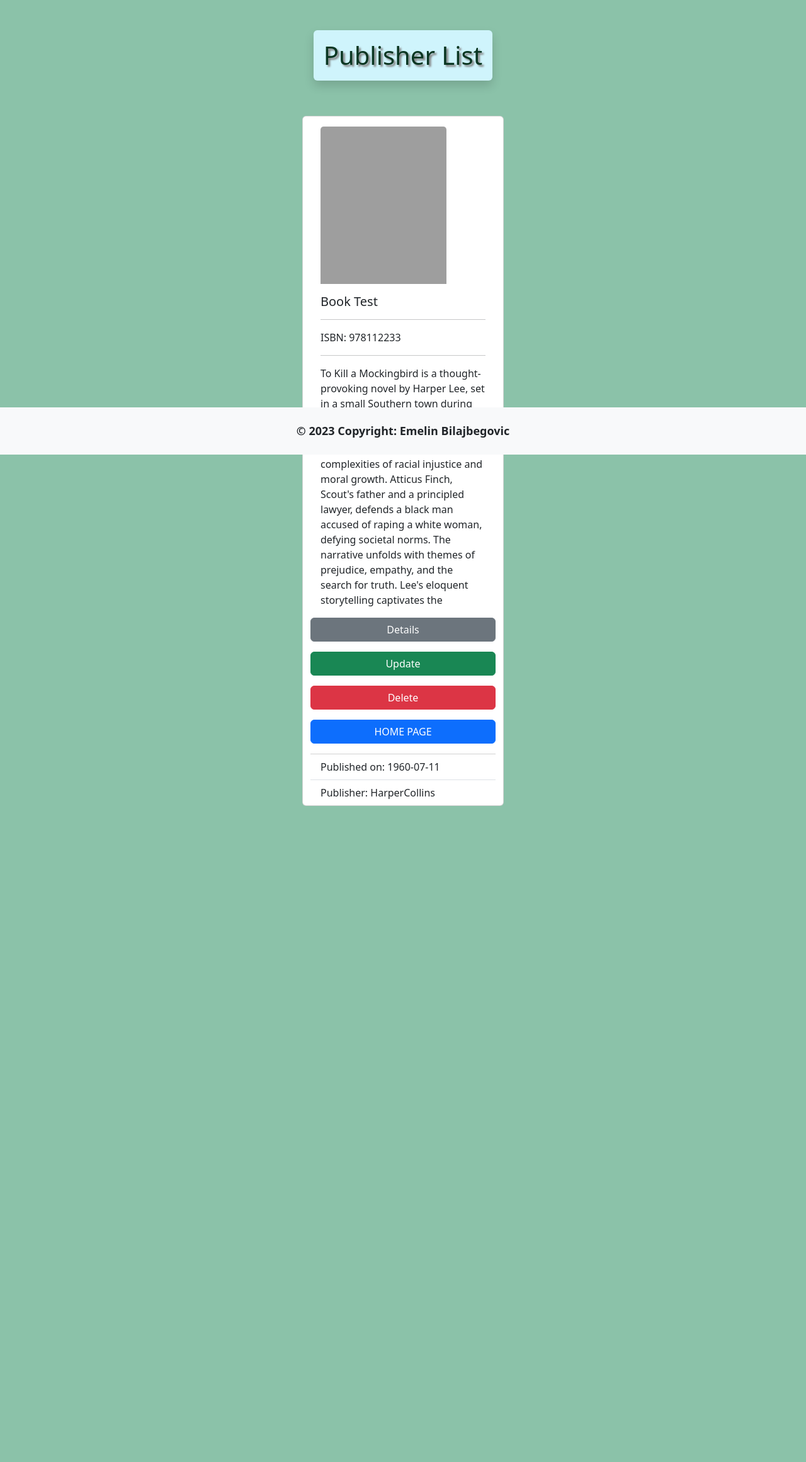
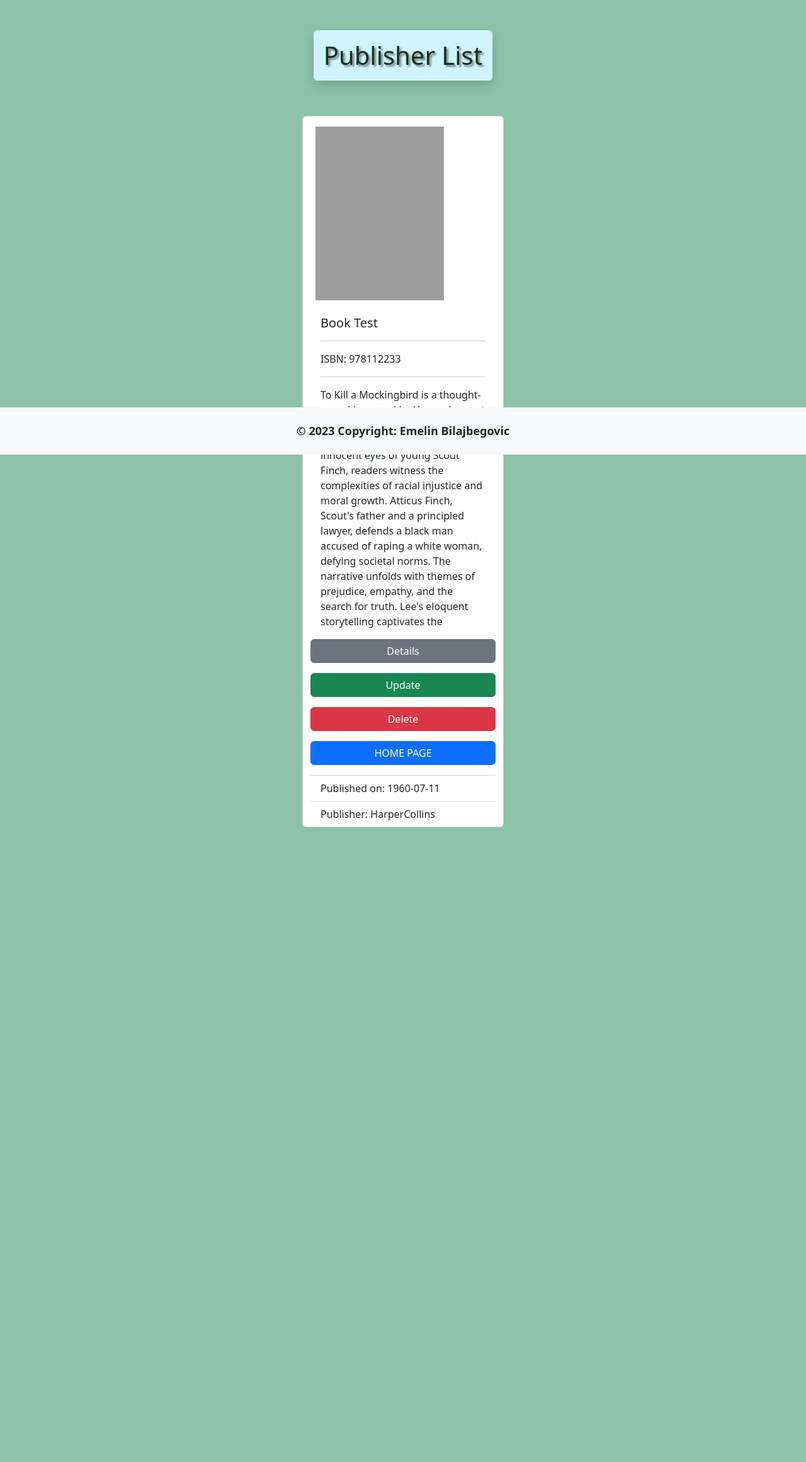
Before and after one commit to Bilajbeg/FE19-CR4-EMELIN-BILAJBEGOVIC, a PHP site: page /publisher.php?publisher_name=HarperCollins in a window 1280 px wide. Shown: the part 78-2400 px from the top of the page at 63% size. Run offline with PHP 8.4, Linux system fonts and the light colour scheme; data comes from the database, SQL or seed files in the repository; grey boxes are pictures that could not be loaded.

Commit message:
finish scc update

```diff
--- a/publisher.php
+++ b/publisher.php
@@ -67,7 +67,7 @@
 
                 echo "
         <div class='card my-2 mx-5' style='width: 20rem;'>
-        <img src='{$row["image"]}' class='card-img-top mt-3 mx-3' alt='...' style='width: 200px; height: 250px; object-fit: cover;'>
+        <img src='{$row["image"]}' class='card-img-top p-2 pt-3' alt='...' style='width: 220px; height: 300px; object-fit: cover;'>
         <div class='card-body'>
           <h5 class='card-title'>{$row["title"]}</h5>
           <hr>
```
